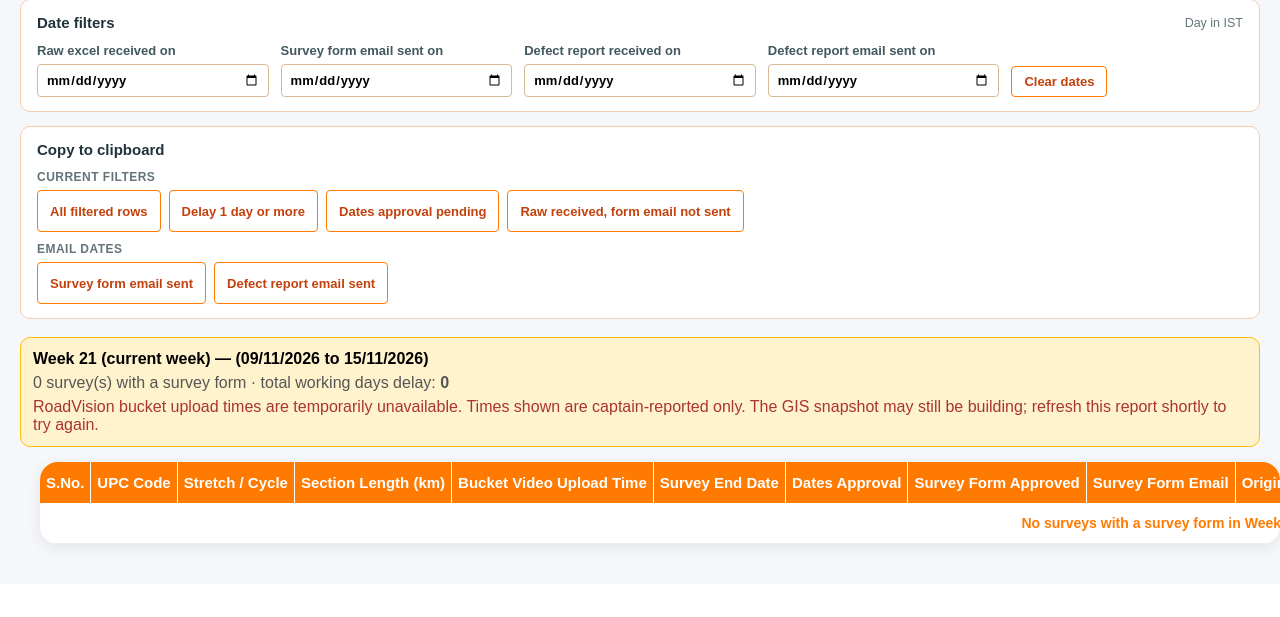
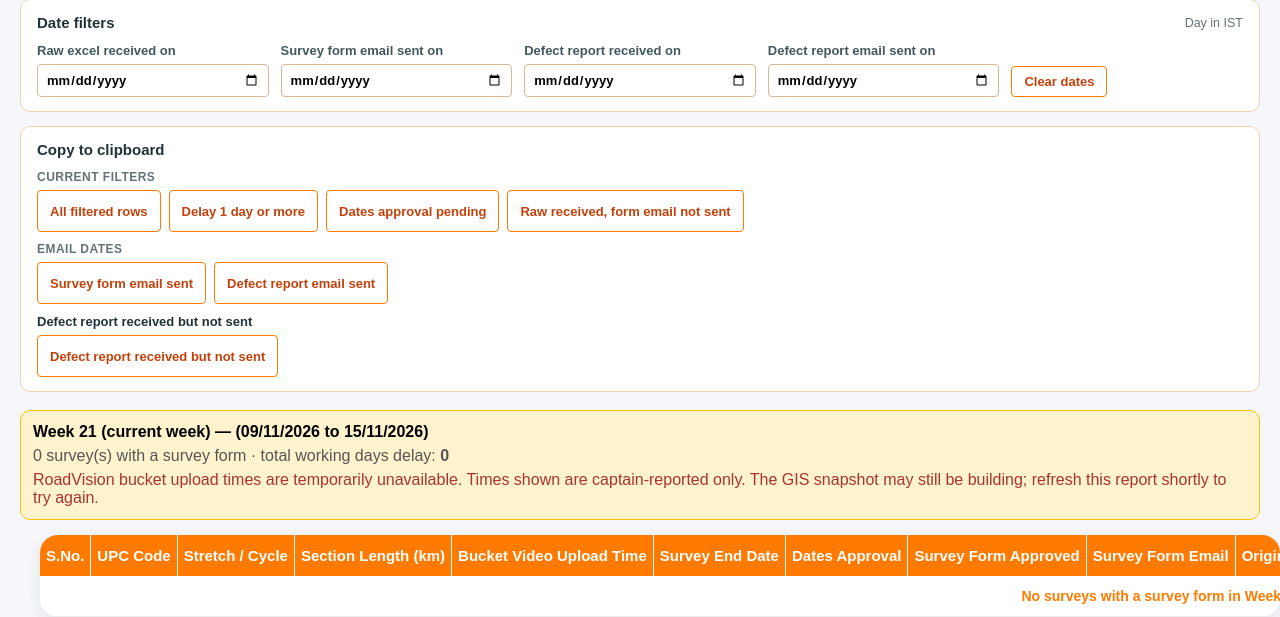
Before and after one commit to pranay3024/VIAMA, a Flask app: page /admin/delayed-surveys in a window 1280 px wide. Shown: the part 303-920 px from the top of the page. Before the commit the page ends 859 px from the top, so only its background shows below. Run offline with Flask 3, Linux system fonts and the light colour scheme; the visitor is signed in with stand-in values (Sample User, id 1); data that the repository does not hold is empty; some libraries are stand-ins or nearby versions.

Commit message:
delay days

```diff
--- a/routes/admin.py
+++ b/routes/admin.py
@@ -806,6 +806,13 @@ def delayed_surveys():
             lines = [f"{s.section_no}_Cycle{s.cycle_no}" for s in rows]
         elif extract_kind == "defect_sent":
             rows = [s for s in delayed if s.defect_report_email_sent_at]
+            lines = [f"{s.section_no}_Cycle{s.cycle_no}" for s in rows]
+        elif extract_kind == "defect_recv_not_sent":
+            rows = [
+                s for s in delayed
+                if (s.defect_report_api_received or s.defect_report_received_at)
+                and not s.defect_report_email_sent_at
+            ]
             lines = [f"{s.section_no}_Cycle{s.cycle_no}" for s in rows]
         elif extract_kind == "dates_pending":
             rows = [s for s in delayed if not s.survey_dates_approved]
--- a/templates/admin/delayed_surveys.html
+++ b/templates/admin/delayed_surveys.html
@@ -126,6 +126,10 @@
                 <div class="tb-actions">
                     <button type="button" class="tb-btn extract-btn" data-url="{{ url_for('admin.delayed_surveys', **dict(request.args, extract='raw_sent', format='text')) }}">Survey form email sent</button>
                     <button type="button" class="tb-btn extract-btn" data-url="{{ url_for('admin.delayed_surveys', **dict(request.args, extract='defect_sent', format='text')) }}">Defect report email sent</button>
+                </div>
+                <div class="tb-group-label" style="font-weight:800;color:#20333b;font-size:13px;text-transform:none;letter-spacing:0;">Defect report received but not sent</div>
+                <div class="tb-actions">
+                    <button type="button" class="tb-btn extract-btn" style="font-weight:700;" data-url="{{ url_for('admin.delayed_surveys', **dict(request.args, extract='defect_recv_not_sent', format='text')) }}">Defect report received but not sent</button>
                 </div>
             </section>
 
```
